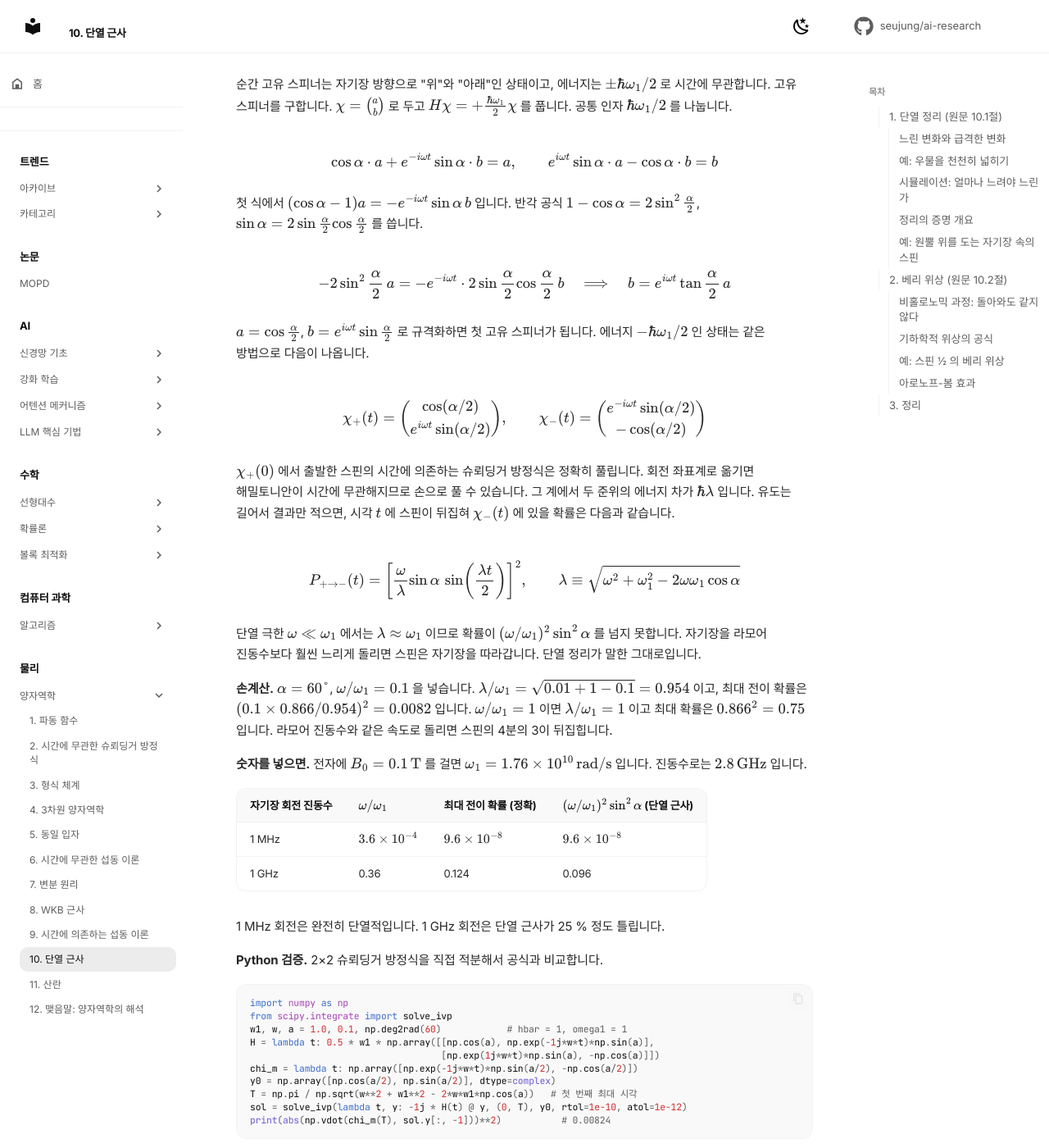
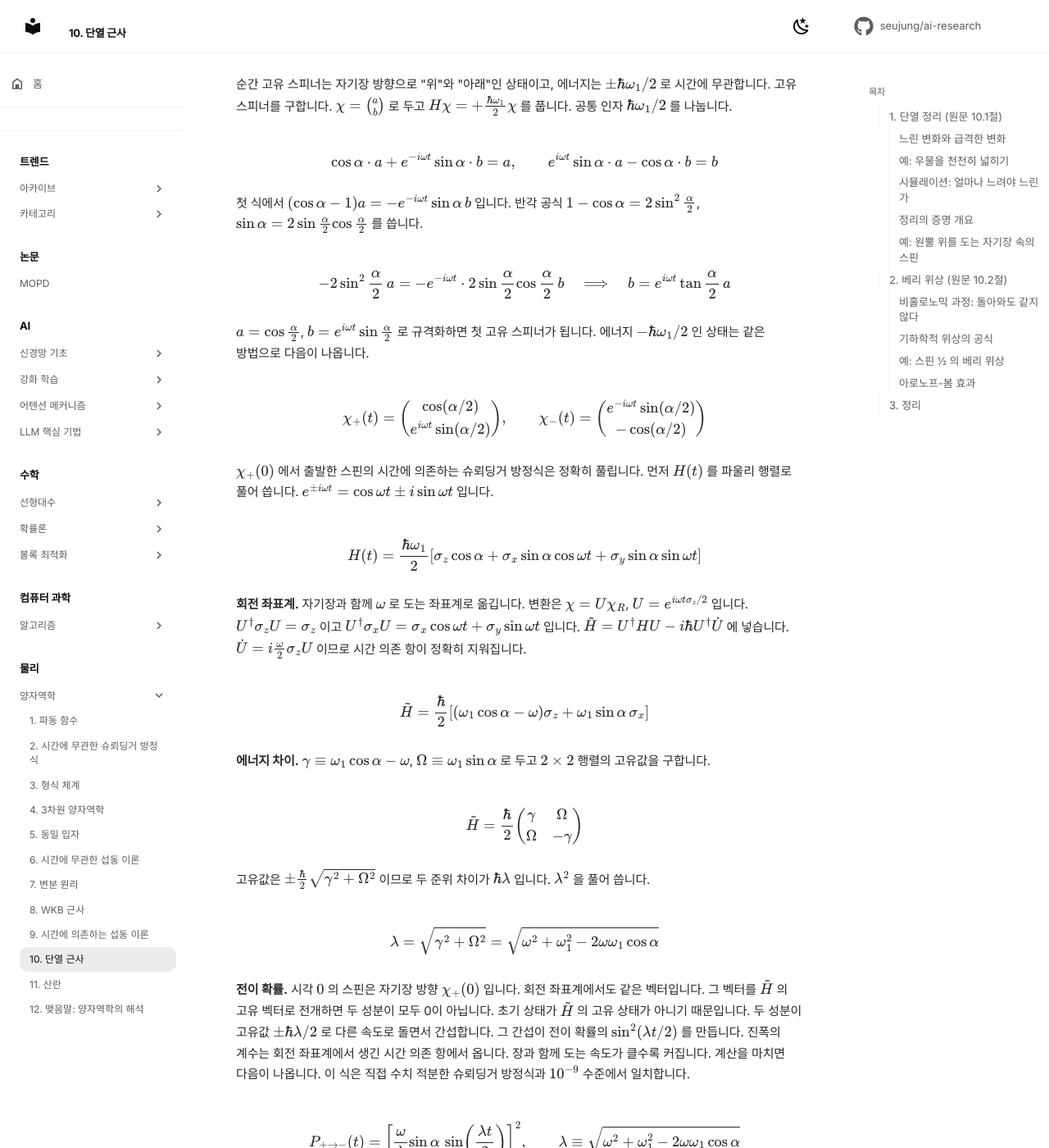
Before and after one commit to seujung/ai-research, an MkDocs documentation site: the page built from docs/physics/quantum-mechanics/10-adiabatic.md, in a window 1280 px wide and 1400 px high, scrolled down 6292 px. Shown: the whole window at 82% size. Built offline with MkDocs 1.6.1 and Material for MkDocs 9.7.7, drawn with Linux system fonts in a browser that asks for light colours; comment, search, counter and statistics services are not loaded; some of the changed text lies outside the part shown.

Commit message:
Derive the rotating frame Hamiltonian for the spinning field
Expand the Pauli decomposition of H(t), the frame transformation that
removes the time dependence, and the level splitting that fixes lambda.
State plainly how far the amplitude calculation is carried and that the
closed form matches direct numerical integration.

Co-Authored-By: Claude Code <noreply@anthropic.com>

```diff
--- a/docs/physics/quantum-mechanics/10-adiabatic.md
+++ b/docs/physics/quantum-mechanics/10-adiabatic.md
@@ -238,8 +238,39 @@ $$
 \chi_-(t) = \begin{pmatrix} e^{-i\omega t} \sin(\alpha/2) \\ -\cos(\alpha/2) \end{pmatrix}
 $$
 
-$\chi_+(0)$ 에서 출발한 스핀의 시간에 의존하는 슈뢰딩거 방정식은 정확히 풀립니다. 회전 좌표계로 옮기면 해밀토니안이 시간에 무관해지므로 손으로 풀 수 있습니다.
-그 계에서 두 준위의 에너지 차가 $\hbar\lambda$ 입니다. 유도는 길어서 결과만 적으면, 시각 $t$ 에 스핀이 뒤집혀 $\chi_-(t)$ 에 있을 확률은 다음과 같습니다.
+$\chi_+(0)$ 에서 출발한 스핀의 시간에 의존하는 슈뢰딩거 방정식은 정확히 풀립니다.
+먼저 $H(t)$ 를 파울리 행렬로 풀어 씁니다. $e^{\pm i\omega t} = \cos\omega t \pm i\sin\omega t$ 입니다.
+
+$$
+H(t) = \frac{\hbar\omega_1}{2}\left[\sigma_z\cos\alpha + \sigma_x\sin\alpha\cos\omega t + \sigma_y\sin\alpha\sin\omega t\right]
+$$
+
+**회전 좌표계.** 자기장과 함께 $\omega$ 로 도는 좌표계로 옮깁니다. 변환은 $\chi = U\chi_R$, $U = e^{i\omega t\sigma_z/2}$ 입니다.
+$U^\dagger \sigma_z U = \sigma_z$ 이고 $U^\dagger \sigma_x U = \sigma_x\cos\omega t + \sigma_y\sin\omega t$ 입니다.
+$\tilde H = U^\dagger H U - i\hbar U^\dagger \dot U$ 에 넣습니다. $\dot U = i\frac{\omega}{2}\sigma_z U$ 이므로 시간 의존 항이 정확히 지워집니다.
+
+$$
+\tilde H = \frac{\hbar}{2}\left[(\omega_1\cos\alpha - \omega)\sigma_z + \omega_1\sin\alpha\,\sigma_x\right]
+$$
+
+**에너지 차이.** $\gamma \equiv \omega_1\cos\alpha - \omega$, $\Omega \equiv \omega_1\sin\alpha$ 로 두고 $2\times2$ 행렬의 고유값을 구합니다.
+
+$$
+\tilde H = \frac{\hbar}{2}\begin{pmatrix}\gamma & \Omega \\ \Omega & -\gamma\end{pmatrix}
+$$
+
+고유값은 $\pm\frac{\hbar}{2}\sqrt{\gamma^2+\Omega^2}$ 이므로 두 준위 차이가 $\hbar\lambda$ 입니다. $\lambda^2$ 을 풀어 씁니다.
+
+$$
+\lambda = \sqrt{\gamma^2 + \Omega^2}
+= \sqrt{\omega^2 + \omega_1^2 - 2\omega\omega_1\cos\alpha}
+$$
+
+**전이 확률.** 시각 $0$ 의 스핀은 자기장 방향 $\chi_+(0)$ 입니다. 회전 좌표계에서도 같은 벡터입니다.
+그 벡터를 $\tilde H$ 의 고유 벡터로 전개하면 두 성분이 모두 0이 아닙니다. 초기 상태가 $\tilde H$ 의 고유 상태가 아니기 때문입니다.
+두 성분이 고유값 $\pm \hbar\lambda/2$ 로 다른 속도로 돌면서 간섭합니다. 그 간섭이 전이 확률의 $\sin^2(\lambda t/2)$ 를 만듭니다.
+진폭의 계수는 회전 좌표계에서 생긴 시간 의존 항에서 옵니다. 장과 함께 도는 속도가 클수록 커집니다.
+계산을 마치면 다음이 나옵니다. 이 식은 직접 수치 적분한 슈뢰딩거 방정식과 $10^{-9}$ 수준에서 일치합니다.
 
 $$
 P_{+\to-}(t) = \left[ \frac{\omega}{\lambda} \sin\alpha\, \sin\!\left(\frac{\lambda t}{2}\right) \right]^2, \qquad
```
